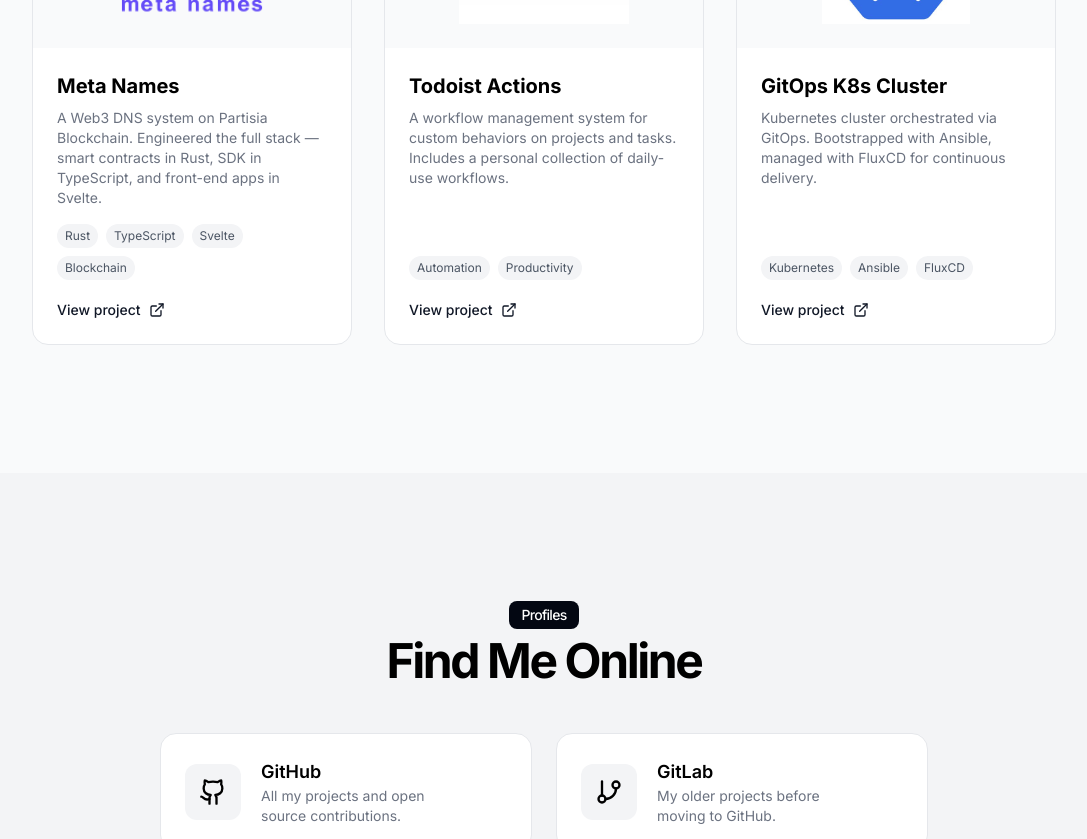
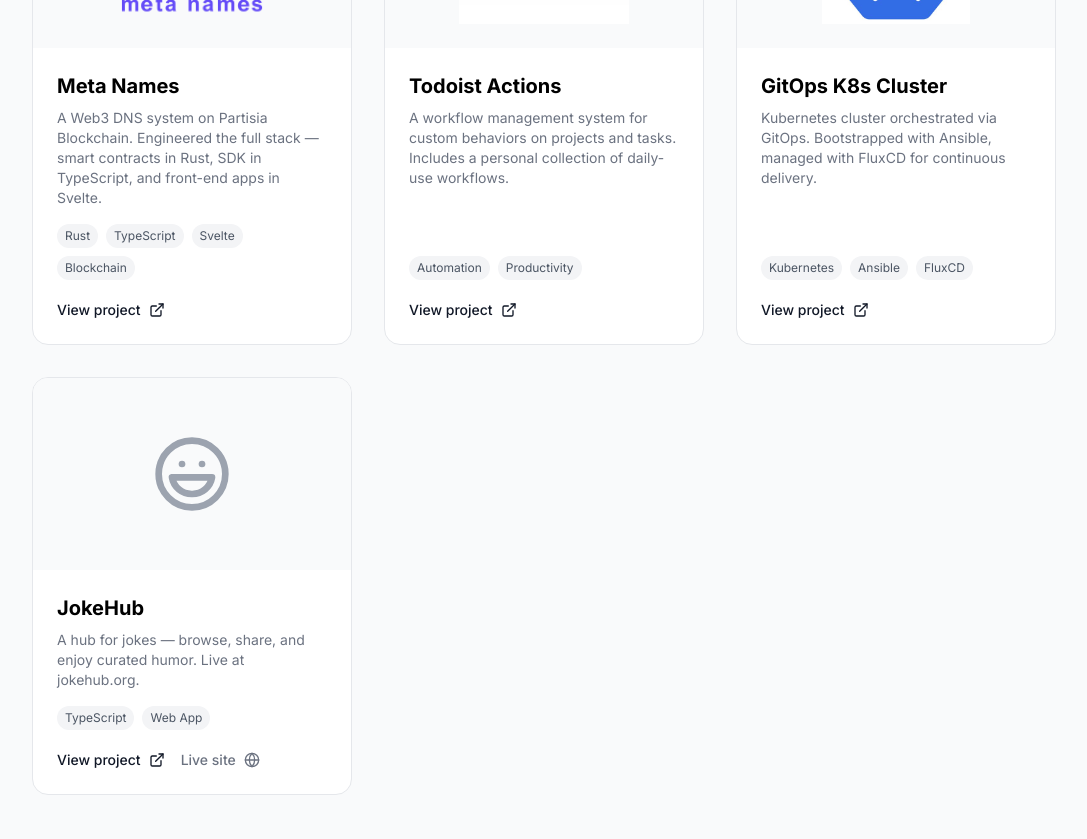
Before and after one commit to yeboster/landing, a Next.js app: page /portfolio in a window 1280 px wide. Shown: the part 1568-2407 px from the top of the page, without its empty margins (96-1183 px from the left). Built offline with nearby package versions, Linux system fonts and the light colour scheme.

Commit message:
feat: add JokeHub to portfolio
- JokeHub (jokehub.org) added as 4th featured project
- Links to both GitHub repo and live site
- Uses Laugh icon as visual since no logo image exists
- Project cards now support icon fallback + dual links (repo + live)

```diff
--- a/src/app/portfolio/page.tsx
+++ b/src/app/portfolio/page.tsx
@@ -3,7 +3,7 @@
 import Link from "next/link"
 import { motion } from "framer-motion"
 import Image from "next/image"
-import { ExternalLink, Github, GitBranch, Globe, Terminal, Server, Code2, Layers } from "lucide-react"
+import { ExternalLink, Github, GitBranch, Globe, Terminal, Server, Code2, Layers, Laugh } from "lucide-react"
 
 import metaNamesLogo from '../../../public/images/meta-names.png'
 import kubernetesLogo from '../../../public/images/kubernetes.png'
@@ -78,6 +78,15 @@
     alt: 'Kubernetes Logo',
     href: 'https://github.com/yeboster/k8s',
     tags: ['Kubernetes', 'Ansible', 'FluxCD'],
+  },
+  {
+    title: 'JokeHub',
+    description: 'A hub for jokes — browse, share, and enjoy curated humor. Live at jokehub.org.',
+    icon: Laugh,
+    alt: 'JokeHub',
+    href: 'https://github.com/yeboster/jokehub',
+    liveUrl: 'https://jokehub.org',
+    tags: ['TypeScript', 'Web App'],
   },
 ]
 
@@ -193,7 +202,10 @@
         </SectionTitle>
 
         <div className="grid gap-8 sm:max-w-4xl sm:grid-cols-2 lg:max-w-5xl lg:grid-cols-3 mx-auto mt-4">
-          {projects.map((project, i) => (
+          {projects.map((project, i) => {
+            const IconFallback = 'icon' in project ? (project as any).icon : null
+            const liveUrl = 'liveUrl' in project ? (project as any).liveUrl : null
+            return (
               <motion.div
                 key={project.title}
                 className="group flex flex-col rounded-2xl bg-white dark:bg-gray-700 border border-gray-200 dark:border-gray-600 overflow-hidden hover:shadow-lg dark:hover:border-gray-400 transition-all duration-300"
@@ -202,12 +214,16 @@
                 whileHover={{ y: -6, transition: { duration: 0.25 } }}
               >
                 <div className="relative w-full h-48 bg-gray-50 dark:bg-gray-600 flex items-center justify-center p-6 overflow-hidden">
+                  {'image' in project ? (
                     <Image
                       alt={project.alt}
-                  src={project.image}
+                      src={(project as any).image}
                       className="object-contain max-h-full group-hover:scale-105 transition-transform duration-500"
                       height={160}
                     />
+                  ) : IconFallback ? (
+                    <IconFallback className="w-20 h-20 text-gray-400 dark:text-gray-300 group-hover:scale-110 transition-transform duration-500" />
+                  ) : null}
                 </div>
                 <div className="flex flex-col grow p-6">
                   <h3 className="text-xl font-bold">{project.title}</h3>
@@ -219,18 +235,32 @@
                       </span>
                     ))}
                   </div>
+                  <div className="flex items-center gap-4 mt-5">
                     <motion.a
                       href={project.href}
                       target="_blank"
                       rel="noopener noreferrer"
-                  className="inline-flex items-center gap-2 mt-5 text-sm font-medium text-gray-900 dark:text-white hover:underline"
+                      className="inline-flex items-center gap-2 text-sm font-medium text-gray-900 dark:text-white hover:underline"
                       whileHover={{ x: 4 }}
                     >
                       View project <ExternalLink className="w-4 h-4" />
                     </motion.a>
+                    {liveUrl && (
+                      <motion.a
+                        href={liveUrl}
+                        target="_blank"
+                        rel="noopener noreferrer"
+                        className="inline-flex items-center gap-2 text-sm font-medium text-gray-500 dark:text-gray-300 hover:text-gray-900 dark:hover:text-white hover:underline transition-colors"
+                        whileHover={{ x: 4 }}
+                      >
+                        Live site <Globe className="w-4 h-4" />
+                      </motion.a>
+                    )}
+                  </div>
                 </div>
               </motion.div>
-          ))}
+            )
+          })}
         </div>
       </Section>
 
```
Lines whose indentation alone changed are shown as unchanged.
